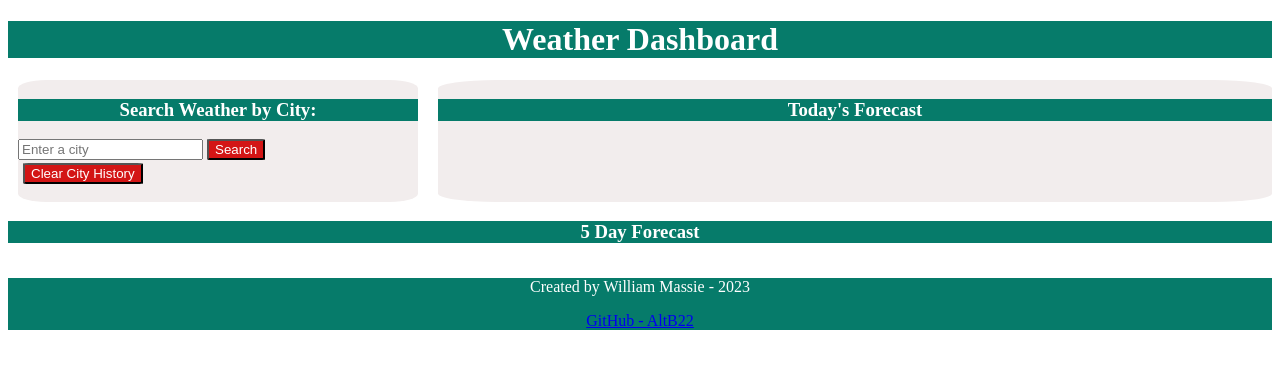
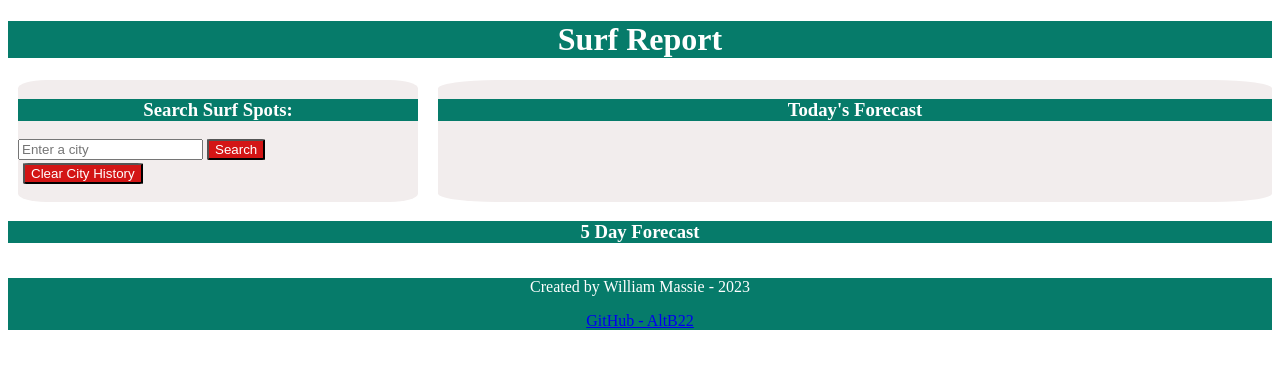
Before and after one commit to AltB22/Test_Ocean_Pulse, a plain HTML site: page index.html in a window 1280 px wide. Drawn offline with nearby package versions, Linux system fonts and the light colour scheme.

Commit message:
created or || lower case ob

```diff
--- a/assets/script.js
+++ b/assets/script.js
@@ -47,7 +47,7 @@ function handleSearchButton(event) {
   }
 
   async function getSurfReport(surfSpot) {
-    if (surfSpot === "Ocean Beach") {
+    if (surfSpot === "Ocean Beach" || "ocean beach") {
       let lat = 37.75545;
       let lng = -122.5292;
       const params = "swellHeight,swellPeriod,swellDirection";
--- a/index.html
+++ b/index.html
@@ -8,18 +8,18 @@
     <script src="https://cdn.jsdelivr.net/npm/dayjs"></script>
 
     <link rel="stylesheet" href="./assets/style.css">
-    <title>Weather Dashboard</title>
+    <title>Surf Report</title>
 </head>
 
 <body>
     <header class="row-1">
-        <h1>Weather Dashboard</h1>
+        <h1>Surf Report</h1>
     </header>
     <main class="container row-2">
         <div id="upper-row">
             <section id="search-parent">
                 <div class="form-container">
-                    <h3>Search Weather by City:</h3>
+                    <h3>Search Surf Spots:</h3>
                     <form>
                         <input id="searched-city-input" type="text" placeholder="Enter a city">
                         </input>
```
